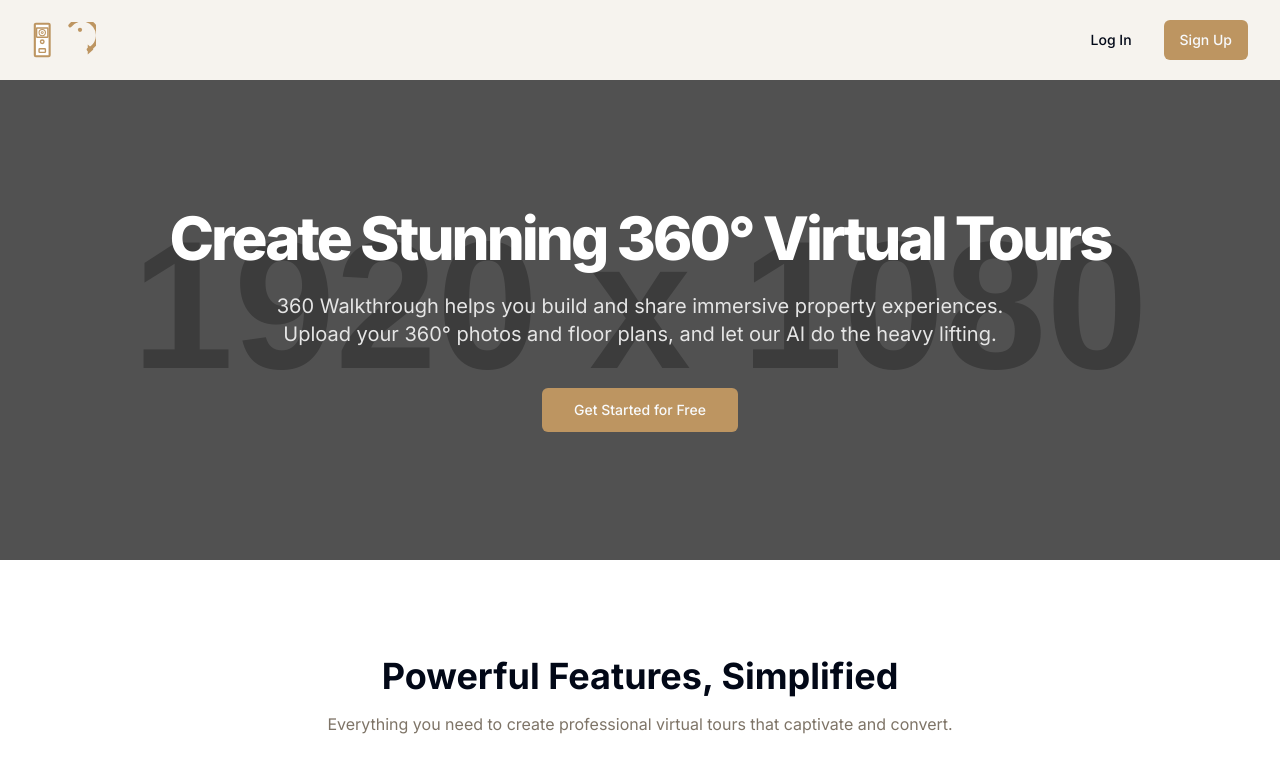
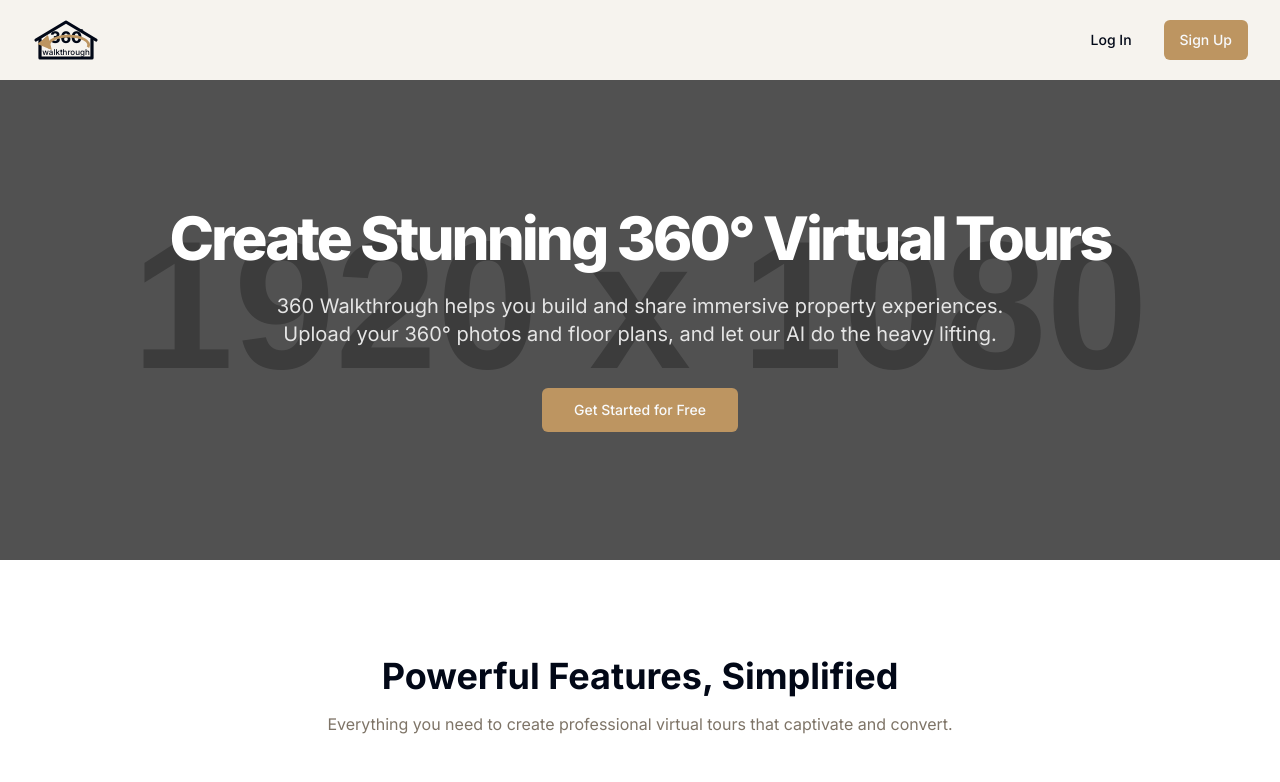
Before and after one commit to Funkymedia/360walkthrough, a Next.js app: page / in a window 1280 px wide. Shown: the top 782 px of the page. Built offline with nearby package versions, Linux system fonts and the light colour scheme.

Commit message:
can you go back to this logo version from earlier as it uploaded better.

```diff
--- a/src/components/Logo.tsx
+++ b/src/components/Logo.tsx
@@ -2,48 +2,83 @@ import Link from 'next/link';
 
 const Logo = () => {
   return (
-    <Link href="/" className="flex items-center gap-2">
+    <Link href="/" className="flex items-center gap-2 text-foreground">
       <svg
-        className="h-9 w-auto text-primary"
-        viewBox="0 0 90 51"
+        className="h-10 w-auto"
+        viewBox="0 0 170 100"
         fill="none"
         xmlns="http://www.w3.org/2000/svg"
+        aria-label="360 Walkthrough Logo"
       >
-        {/* Camera */}
-        <g stroke="currentColor" strokeWidth="2">
-          {/* Body */}
+        {/* House Outline (Roof and Walls) */}
         <path
-            d="M23.5 2.5C24.3284 2.5 25 3.17157 25 4V47C25 47.8284 24.3284 48.5 23.5 48.5H5.5C4.67157 48.5 4 47.8284 4 47V4C4 3.17157 4.67157 2.5 5.5 2.5H23.5Z"
-            fill="hsl(var(--card))"
-            strokeWidth="3"
+          d="M10 50 L85 5 L160 50"
+          stroke="currentColor"
+          strokeWidth="8"
+          strokeLinecap="round"
+          strokeLinejoin="round"
         />
-          {/* Lens Housing */}
         <path
-            d="M22 8.5C22.2761 8.5 22.5 8.72386 22.5 9V21C22.5 21.2761 22.2761 21.5 22 21.5H7C6.72386 21.5 6.5 21.2761 6.5 21V9C6.5 8.72386 6.72386 8.5 7 8.5H22Z"
-            fill="hsl(var(--card))"
+          d="M20 48 V 95 H 150 V 48"
+          stroke="currentColor"
+          strokeWidth="8"
+          strokeLinecap="round"
+          strokeLinejoin="round"
         />
-          {/* Lens */}
-          <circle cx="14.5" cy="15" r="4.5" strokeWidth="1.5" />
-          <circle cx="14.5" cy="15" r="2" fill="currentColor" stroke="none"/>
-          <circle cx="14.5" cy="15" r="0.75" fill="hsl(var(--card))" stroke="none"/>
-          {/* Button */}
-          <circle cx="14.5" cy="28" r="2.5" fill="hsl(var(--card))" />
-          {/* Port */}
-          <path d="M18 38H11C10.4477 38 10 38.4477 10 39V42C10 42.5523 10.4477 43 11 43H18C18.5523 43 19 42.5523 19 42V39C19 38.4477 18.5523 38 18 38Z" fill="hsl(var(--card))" />
-        </g>
 
-        {/* 360 Arrow */}
-        <g fill="currentColor">
+        {/* 360° Text */}
+        <text
+          x="45"
+          y="58"
+          fontSize="40"
+          fontWeight="800"
+          fill="currentColor"
+        >
+          360
+        </text>
+        <text
+          x="120"
+          y="38"
+          fontSize="20"
+          fontWeight="800"
+          fill="currentColor"
+        >
+          °
+        </text>
+
+        {/* Walkthrough Text */}
+        <text
+          x="85"
+          y="88"
+          fontSize="20"
+          fontWeight="500"
+          fill="currentColor"
+          textAnchor="middle"
+        >
+          walkthrough
+        </text>
+
+        {/* Arrow Path */}
+        <defs>
+          <marker
+            id="logo-arrowhead"
+            viewBox="0 0 10 10"
+            refX="8"
+            refY="5"
+            markerWidth="5"
+            markerHeight="5"
+            orient="auto-start-reverse"
+          >
+            <path d="M 0 0 L 10 5 L 0 10 Z" fill="hsl(var(--primary))" />
+          </marker>
+        </defs>
         <path
-            d="M80 39 A 22 22 0 1 0 54 5"
-            stroke="currentColor"
-            strokeWidth="5"
+          d="M 140 68 A 50 22 0 1 0 45 70"
+          stroke="hsl(var(--primary))"
+          strokeWidth="7"
           fill="none"
-            strokeLinecap="round"
+          markerEnd="url(#logo-arrowhead)"
         />
-          <path d="M87 39L79 46L79 32L87 39Z" />
-          <circle cx="68" cy="11" r="3" />
-        </g>
       </svg>
     </Link>
   );
```
Lines whose indentation alone changed are shown as unchanged.
